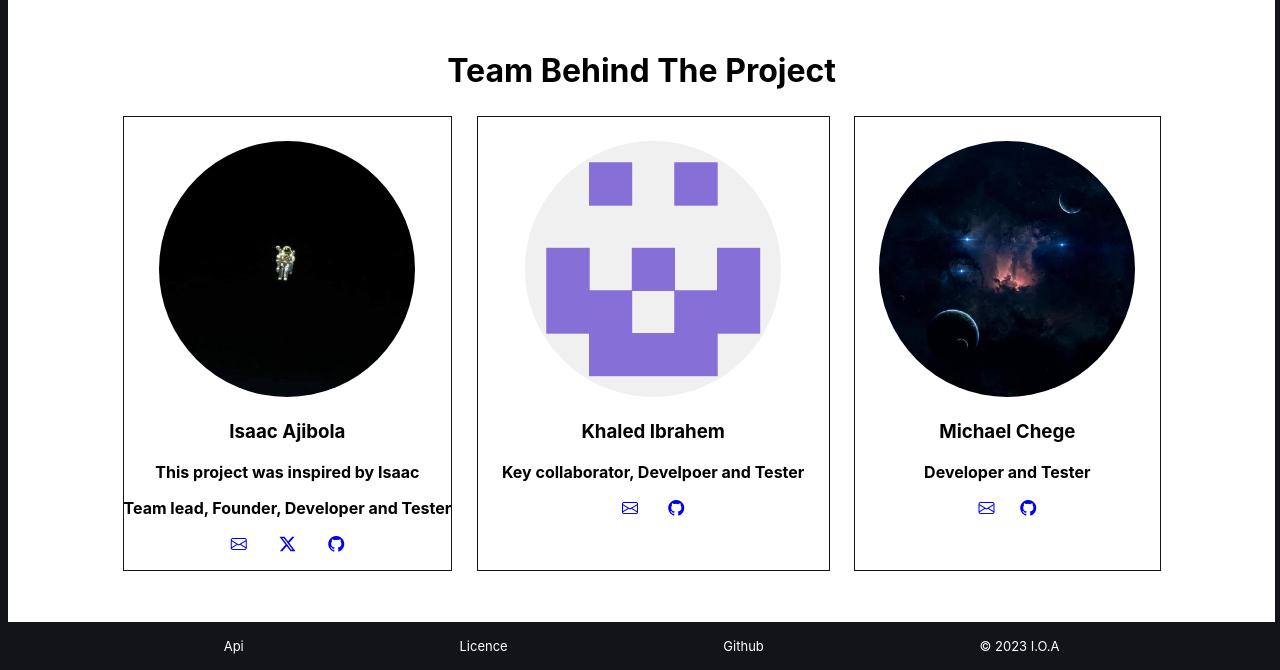
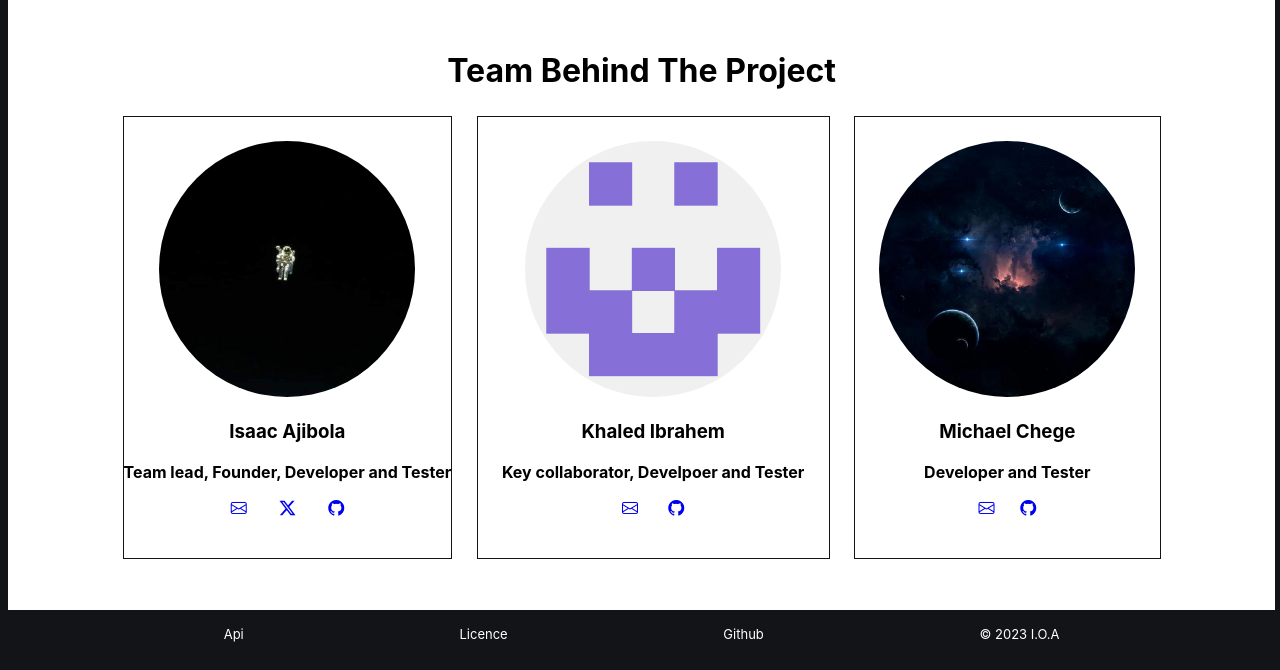
Before and after one commit to Bigizic/EzyShortner, a Flask app: page /about in a window 1280 px wide. Shown: the part 1538-2208 px from the top of the page. After the commit the page ends 2180 px from the top, so only its background shows below. Run offline with Flask 2, Linux system fonts and the light colour scheme; some libraries are stand-ins or nearby versions.

Commit message:
Update templates

```diff
--- a/app/templates/staticpage.html
+++ b/app/templates/staticpage.html
@@ -35,7 +35,6 @@
                 <div class="left">
                     <img src="../static/images/isaac.jpeg" id="profilepic" alt="Github profile pic">
                     <h3> Isaac Ajibola</h3>
-                    <p><b>This project was inspired by Isaac</b></p>
                     <p><b>Team lead, Founder, Developer and Tester </b></p>
                     <p class="socials">
                         <a href="mailto:Olalekanisaac75@gmail.com"><i class="bi bi-envelope"></i></a>
```
